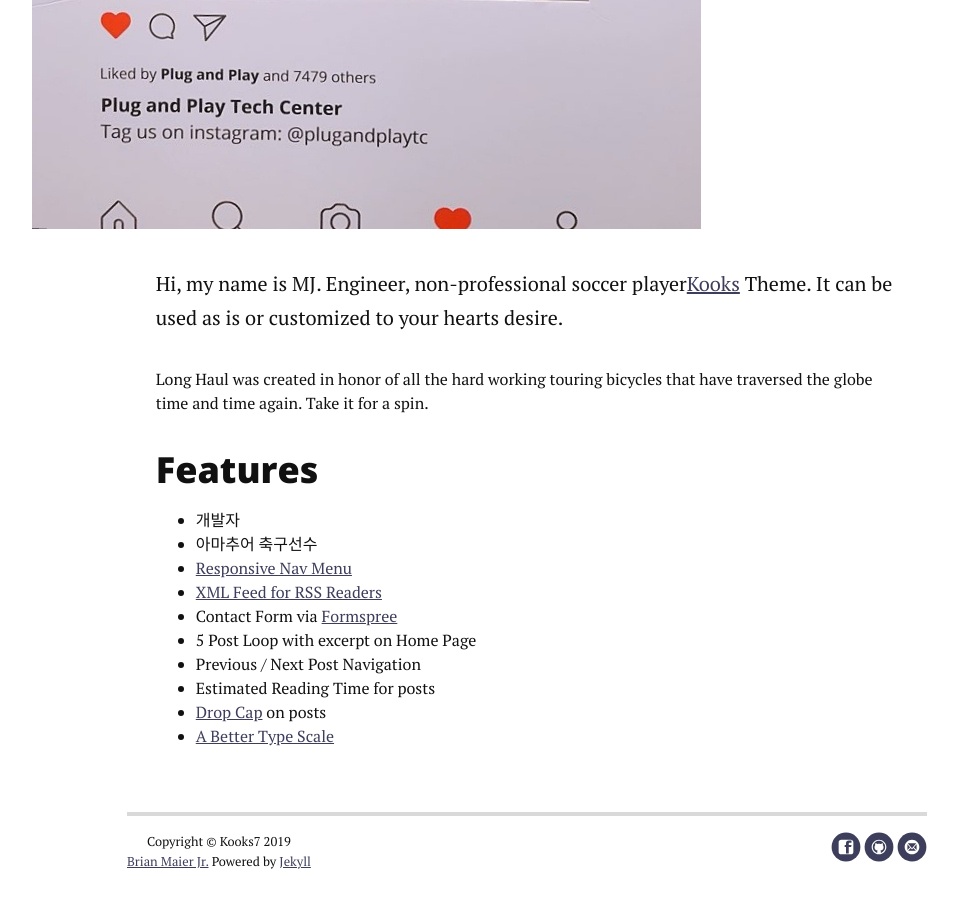
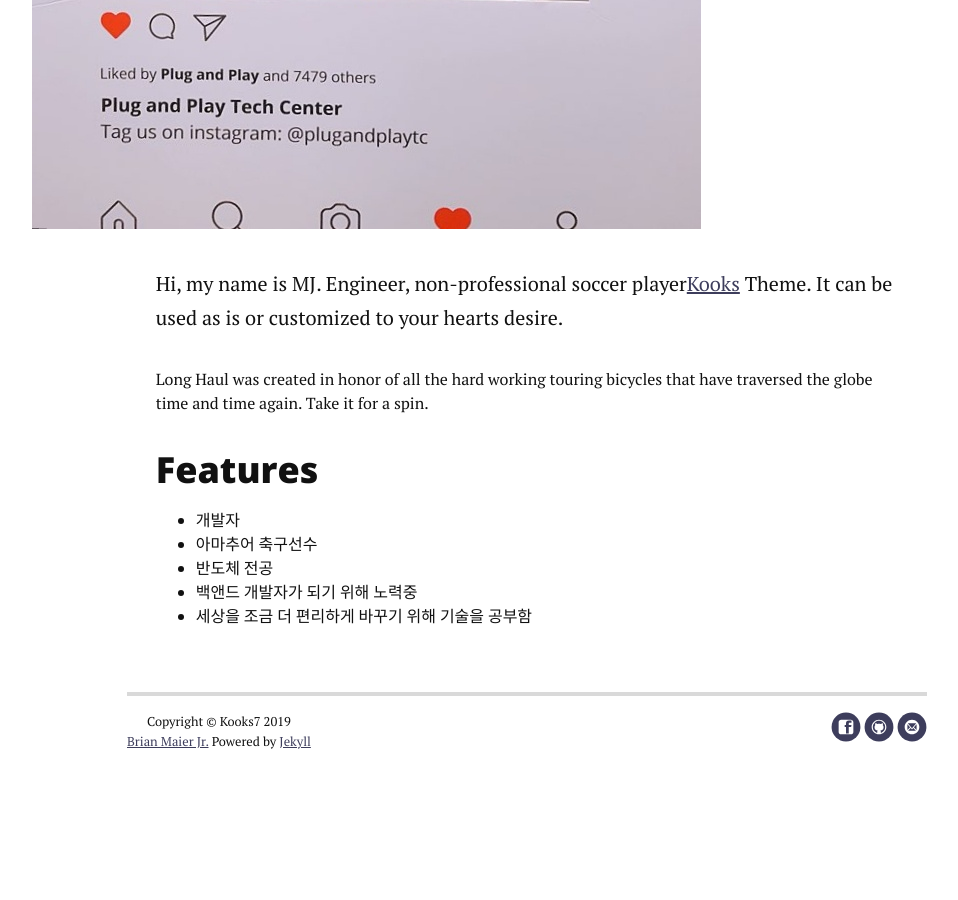
Before and after one commit to kooks7/kooks7.github.io, a Jekyll site: the page built from about.md, in a window 1280 px wide and 900 px high, scrolled down 1050 px. Shown: the whole window, without its empty margins (113-1071 px from the left). Built offline with Jekyll 4.4.1, drawn with Linux system fonts in a browser that asks for light colours; nearby versions of some CDN libraries; after the commit the page ends 1830 px from its top, so only the background shows below that.

```diff
--- a/_config.yml
+++ b/_config.yml
@@ -11,7 +11,12 @@ highlighter: rouge
 plugins: [jekyll-paginate]
 paginate: 10
 
+collections:
+- kooks7_collection
+
 navigation:
+  - title: Post
+    url: /post
   - title: About
     url: /about
   - title: Contact
--- a/about.md
+++ b/about.md
@@ -1,24 +1,19 @@
 ---
 layout: default
-title: About Long Haul
+title: who am I
 ---
 
 <div class="post">
 	<h1 class="pageTitle">About Kooks7</h1>
 	<img src="{{ '/assets/img/Me.jpg' | prepend: site.baseurl }}" alt="">
-	<p class="intro">Hi, my name is MJ. Engineer, non-professional soccer player<a href="http://jekyllrb.com">Kooks</a> Theme. It can be used as is or customized to your hearts desire.</p>
+	<p class="intro">Hi, my name is MJ. Engineer, non-professional soccer player<a href="https://github.com/kooks7">Kooks</a> Theme. It can be used as is or customized to your hearts desire.</p>
 	<p>Long Haul was created in honor of all the hard working touring bicycles that have traversed the globe time and time again. Take it for a spin.</p>
 	<h2>Features</h2>
 	<ul>
 		<li>개발자</li>
   		<li>아마추어 축구선수</li>
-  		<li><a href="http://responsive-nav.com/">Responsive Nav Menu</a></li>
-  		<li><a href="https://github.com/snaptortoise/jekyll-rss-feeds">XML Feed for RSS Readers</a></li>
-  		<li>Contact Form via <a href="http://formspree.io/">Formspree</a></li>
-      <li>5 Post Loop with excerpt on Home Page</li>
-  		<li>Previous / Next Post Navigation</li>
-      <li>Estimated Reading Time for posts</li>
-  		<li><a href="https://github.com/adobe-webplatform/dropcap.js">Drop Cap</a> on posts</li>
-  		<li><a href="http://typecast.com/blog/a-more-modern-scale-for-web-typography">A Better Type Scale</a></li>
+        <li>반도체 전공</li>
+  		<li>백앤드 개발자가 되기 위해 노력중</li>
+        <li>세상을 조금 더 편리하게 바꾸기 위해 기술을 공부함</li>
   	</ul>
 </div>
```
Also changed, not shown: _posts/_DailyStudy/2019-08-12-Node.js.md (renamed from _posts/2019-08-12-Node.js.md, +1 -1 lines), post.md (added, +26 -0 lines), _posts/_Life/2014-12-11-image-in-post.markdown (renamed from _posts/2014-12-11-image-in-post.markdown), _posts/_Life/2019-08-12-중독.md (renamed from _posts/2019-08-12-중독.md).
